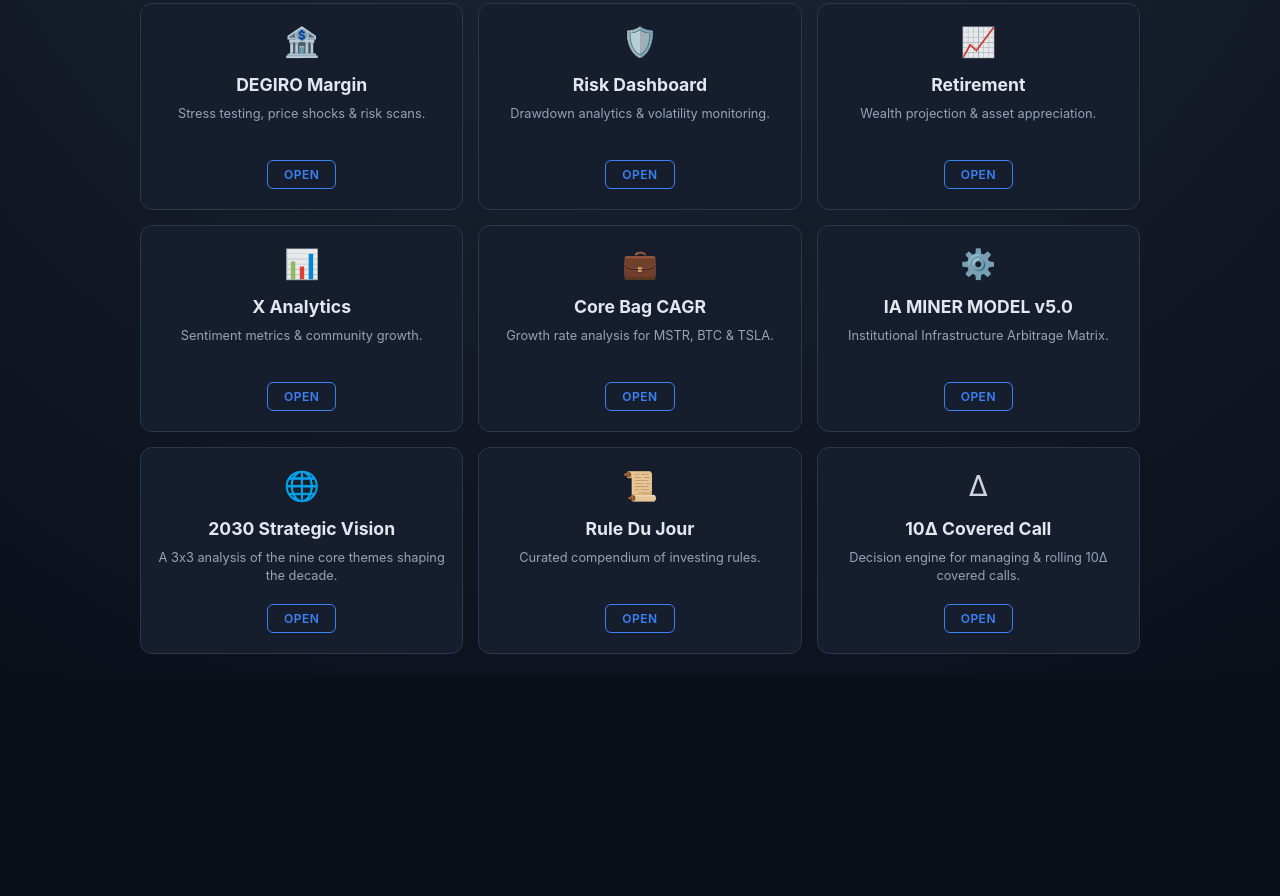
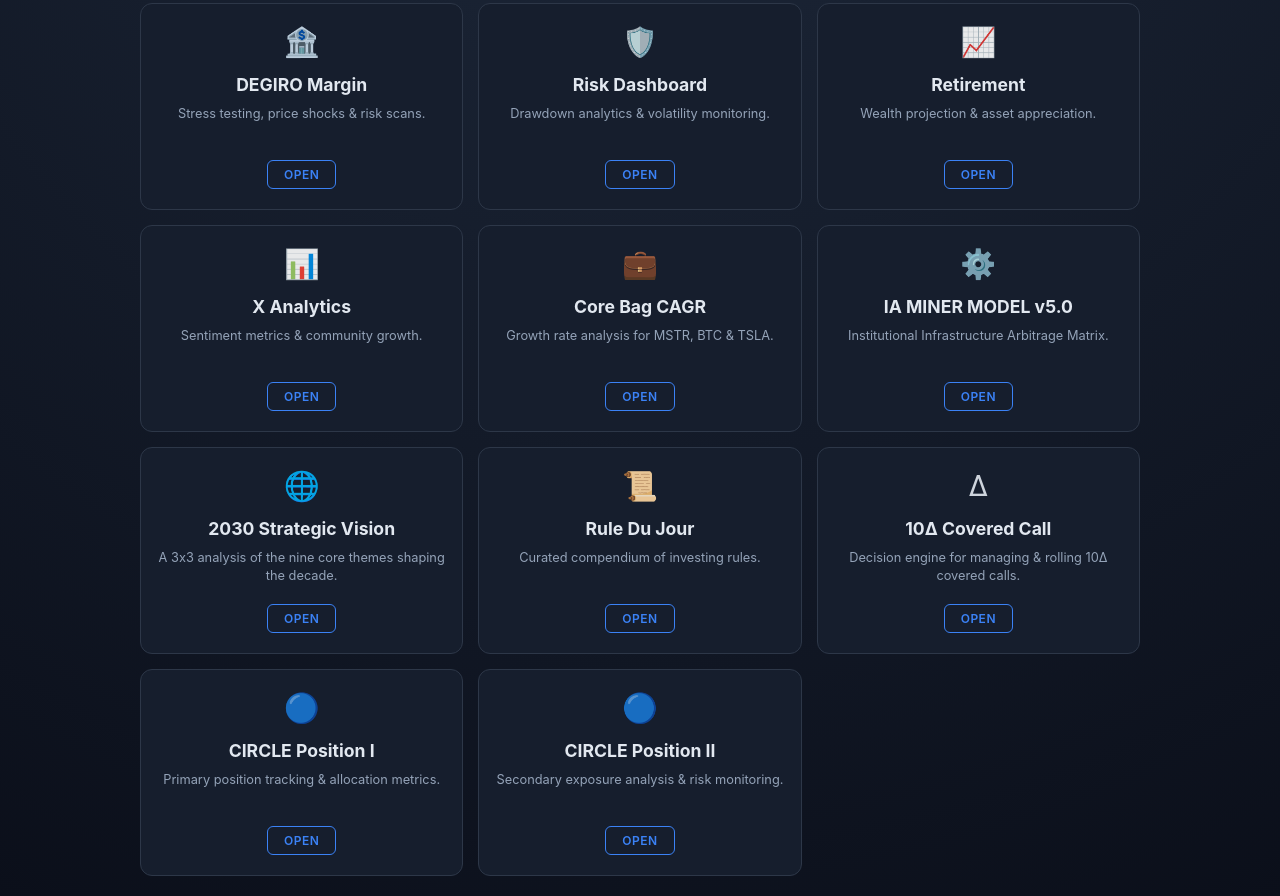
Before and after one commit to VogeZ-Git/Web, a plain HTML site: page index.html in a window 1280 px wide. Shown: the part 339-1235 px from the top of the page. Before the commit the page ends 1013 px from the top, so only its background shows below. Drawn offline with Linux system fonts and the light colour scheme.

Commit message:
Update index.html

```diff
--- a/index.html
+++ b/index.html
@@ -174,6 +174,20 @@
 			<p class="card-desc">Decision engine for managing & rolling 10Δ covered calls.</p>
 			<div class="btn">Open</div>
 			</a>
+
+			<a href="CRCL1.html" class="portal-card">
+                <div class="icon">🔵</div>
+                <h2>CIRCLE Position I</h2>
+                <p class="card-desc">Primary position tracking & allocation metrics.</p>
+                <div class="btn">Open</div>
+            </a>
+
+            <a href="CRCL2.html" class="portal-card">
+                <div class="icon">🔵</div>
+                <h2>CIRCLE Position II</h2>
+                <p class="card-desc">Secondary exposure analysis & risk monitoring.</p>
+                <div class="btn">Open</div>
+            </a>
         </div>
     </div>
 </body>
```
